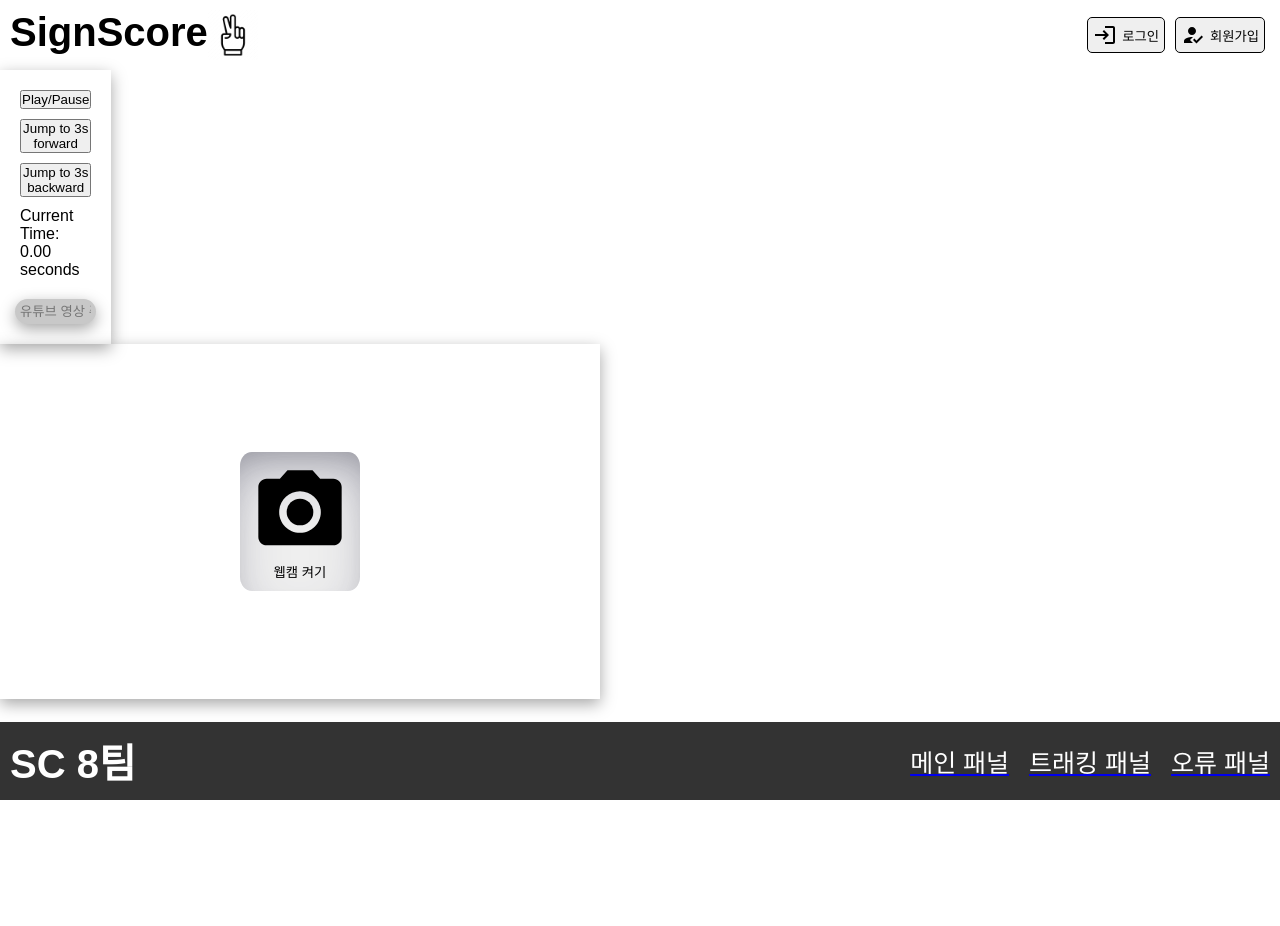
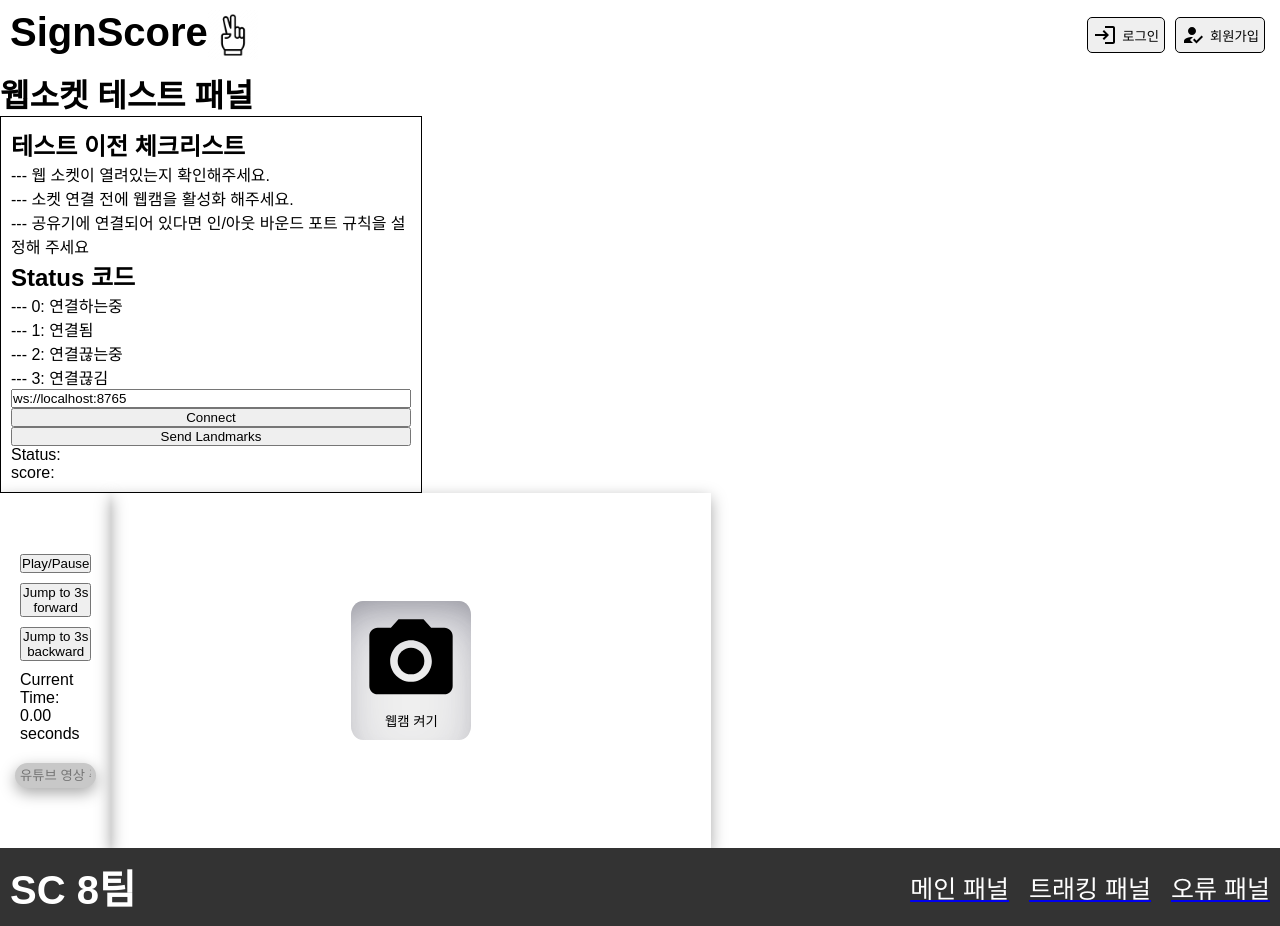
Before and after one commit to GDG-on-Campus-KNU/4th-SC-Team-8-FE, a React (Vite) app: page /game/1 in a window 1280 px wide. Before the commit the page ends 800 px from the top, so only its background shows below. Built offline with nearby package versions, Linux system fonts and the light colour scheme; no server answers; a web font is replaced by a local one.

Commit message:
ADD: WebSocket Test Panel

```diff
--- a/src/index.css
+++ b/src/index.css
@@ -25,5 +25,5 @@
 .dummy {
   width: min-content;
   justify-content: space-evenly;
-
+  border-top-left-radius: ;
 }
--- a/src/main.tsx
+++ b/src/main.tsx
@@ -4,7 +4,7 @@ import './index.css'
 import App from './App.tsx'
 
 createRoot(document.getElementById('root')!).render(
-  <StrictMode>
+  // <StrictMode>
       <App />
-  </StrictMode>,
+  // </StrictMode>,
 )
--- a/src/pages/game/components/WebcamPanel.tsx
+++ b/src/pages/game/components/WebcamPanel.tsx
@@ -15,7 +15,8 @@ const WebcamPanel = () => {
       style={{ width: screenResolution.x, height: screenResolution.y }}
     >
       {cameraEnabled ? (
-        <PostureLandmarker/>// <HandLandmarker />
+        // <PostureLandmarker/>
+        <HandLandmarker />
       ) : (
         <WebCamAccessButton
           onClick={() => {
--- a/src/pages/game/gamePage.tsx
+++ b/src/pages/game/gamePage.tsx
@@ -1,16 +1,72 @@
+import { useState, createContext, useContext, useEffect } from 'react';
 import YoutubeVideoPlayPanel from './components/YoutubeVideoPlayPanel';
 import WebcamPanel from './components/WebcamPanel';
+import Socket from "./webSocket/socket";
+import { ai } from '../../shared/ServerEndpoint';
+import styled from 'styled-components';
 // import PostureLandmarker from './utils/postureLandmarker';
 // import YoutubeHandTracking from './utils/youtubeHandTracking';
+
+//Ex: sendSubtitleRequest("https://www.youtube.com/watch?v=gI5uNff3kbM");
+//To be implemented... captions are separated apart, unable to use it...
+// function sendSubtitleRequest(youtubeUrl: string) {
+//     fetch(`${ai}/get_subtitle`, {
+//         method: 'POST',
+//         headers: {
+//             'Content-Type': 'application/json'
+//         },
+//         body: JSON.stringify({ url: youtubeUrl, lang: "ko" })
+//     })
+//         .then(response => response.json())
+//         .then(data => {
+//             console.log(data);
+//         })
+//         .catch(error => {
+//             console.error('Error:', error);
+//         });
+// }
+
+
+interface LandmarkContextProps {
+    landmarks: any;
+    setLandmarks: React.Dispatch<React.SetStateAction<any>>;
+}
+
+const LandmarkContext = createContext<LandmarkContextProps | undefined>(undefined); // Use undefined
+
+export const useLandmarkContext = () => {
+    const context = useContext(LandmarkContext);
+    if (!context) {
+        throw new Error("useLandmarkContext must be used within a LandmarkContextProvider");
+    }
+    return context;
+};
+
 const GamePage = () => {
+    const [landmarks, setLandmarks] = useState();
+
+    // useEffect(() => {
+    //     console.log(landmarks);
+    // }, [landmarks]);
+
+
     return (
         <>
-        <YoutubeVideoPlayPanel/>
-        <WebcamPanel/>
-        {/* <PostureLandmarker/> */}
-        {/* <YoutubeHandTracking/> */}
+            <LandmarkContext.Provider value={{ landmarks, setLandmarks }}>
+                <Socket></Socket>
+                <PanelWrapper>
+                    <YoutubeVideoPlayPanel />
+                    <WebcamPanel />
+                </PanelWrapper>
+                {/* <PostureLandmarker/> */}
+                {/* <YoutubeHandTracking/> */}
+            </LandmarkContext.Provider>
         </>
     );
 }
 
+const PanelWrapper = styled.div`
+    display: flex;
+`;
+
 export default GamePage;
--- a/src/pages/game/utils/handLandmarker.tsx
+++ b/src/pages/game/utils/handLandmarker.tsx
@@ -4,6 +4,7 @@ import { css } from "@emotion/css";
 import { Camera } from "@mediapipe/camera_utils";
 import { Hands, Results } from "@mediapipe/hands";
 import { drawCanvas } from "./drawCanvas";
+import { useLandmarkContext } from "../gamePage";
 
 //https://velog.io/@jsj9620/React-MediaPipe-Hands-%EC%9B%B9%EC%97%90%EC%84%9C-%EB%9D%84%EC%9B%8C%EB%B3%B4%EA%B8%B0
 
@@ -13,20 +14,22 @@ const HandLandmarker = () => {
   const webcamRef = useRef<Webcam>(null);
   const canvasRef = useRef<HTMLCanvasElement>(null);
   const resultsRef = useRef<Results>(null);
-
+  const { setLandmarks } = useLandmarkContext();
   /**
    * 검출결과（프레임마다 호출됨）
    * @param results
    */
   const onResults = useCallback((results: Results) => {
     resultsRef.current = results;
-
+    setLandmarks(results);
     const canvasCtx = canvasRef.current!.getContext("2d")!;
     drawCanvas(canvasCtx, results);
   }, []);
 
   // 초기 설정
   useEffect(() => {
+    setLandmarks(resultsRef.current);
+
     const hands = new Hands({
       locateFile: (file) => {
         return `https://cdn.jsdelivr.net/npm/@mediapipe/hands/${file}`;
@@ -75,6 +78,7 @@ const HandLandmarker = () => {
           ref={webcamRef}
           screenshotFormat="image/jpeg"
           videoConstraints={{
+            // frameRate: { ideal: 30, max: 60 },
             width: screenResolution.x,
             height: screenResolution.y,
             facingMode: "user",
--- /dev/null
+++ b/src/pages/game/webSocket/socket.tsx
@@ -0,0 +1,132 @@
+import React, { useState, useEffect, useRef } from "react";
+import { useLandmarkContext } from "../gamePage";
+
+
+function Socket() {
+  // const websocket = useRef<WebSocket | null>(null);
+  const [websocket, setWebsocket] = useState<WebSocket | null>(null);
+  const { landmarks } = useLandmarkContext();
+
+  // useEffect(() => {
+  //   websocket.current = new WebSocket("ws://localhost:8765");
+
+  //   websocket.current.onopen = () => {
+  //     console.log("WebSocket connection established");
+  //   };
+
+  //   websocket.current.onclose = () => {
+  //     console.log("WebSocket connection closed");
+  //   };
+
+  //   websocket.current.onmessage = (event) => {
+  //     console.log("WebSocket: ", event.data);
+  //   };
+
+  //   websocket.current.onerror = (error) => {
+  //     console.error("WebSocket error:", error);
+  //   };
+
+  //   // Clean up function to close the WebSocket connection when the component unmounts
+  //   return () => {
+  //     if (
+  //       websocket.current &&
+  //       websocket.current.readyState === WebSocket.OPEN
+  //     ) {
+  //       websocket.current.close();
+  //     }
+  //   };
+  // }, []); // Empty dependency array ensures this effect runs only once after the initial render
+
+  // const handleSendMessage = () => {
+  //   if (websocket.current && websocket.current.readyState === WebSocket.OPEN) {
+  //     websocket.current.send(landmarks);
+  //   }
+  // };
+
+  const [rep, setRep] = useState("ws://localhost:8765");
+  const [score, setScore] = useState("");
+
+  useEffect(() => {
+    if (websocket != null) {
+      websocket.onmessage = (e) => {
+        setScore(e.data);
+        console.log(e.data);
+      };
+    }
+  }, [websocket])
+
+  return (
+    <>
+      <h1>웹소켓 테스트 패널</h1>
+      <div style={{ display: "flex", flexDirection: "column", width: "400px", padding: "10px", border: "1px solid black" }}>
+        <h2>테스트 이전 체크리스트</h2>
+        <ul>
+          <li>--- 웹 소켓이 열려있는지 확인해주세요.</li>
+          <li>--- 소켓 연결 전에 웹캠을 활성화 해주세요.</li>
+          <li>--- 공유기에 연결되어 있다면 인/아웃 바운드 포트 규칙을 설정해 주세요</li>
+        </ul>
+        <h2>Status 코드</h2>
+        <p>--- 0: 연결하는중</p>
+        <p>--- 1: 연결됨</p>
+        <p>--- 2: 연결끊는중</p>
+        <p>--- 3: 연결끊김</p>
+        <input type="text" placeholder="ws://xxx.xxx.xxx.xxx:x" value="ws://localhost:8765" onChange={(e) => setRep(e.target.value)} />
+        <div style={{ display: "flex", flexDirection: "column" }}>
+          <button onClick={() => {
+            setWebsocket(new WebSocket(rep));
+          }}>Connect</button>
+          <button onClick={() => {
+            console.log(landmarks);
+            let data = { multiHandLandmarks: landmarks.multiHandLandmarks, multiHandWorldLandmarks: landmarks.multiHandWorldLandmarks, multiHandedness: landmarks.multiHandedness };
+            websocket?.send(JSON.stringify(data));
+          }}>Send Landmarks</button>
+
+          <span>Status: {websocket?.readyState}</span>
+          <span>score: {score}</span>
+        </div>
+      </div>
+      <code>
+
+      </code>
+    </>
+  );
+}
+
+export default Socket;
+
+
+//WebSocket python code
+/*
+import asyncio
+import websockets
+import json
+
+clients = set()
+
+async def send(socket, data):
+    await socket.send(data)
+
+async def recieve(socket):
+    clients.add(socket)
+    async for message in socket:
+        landmarks = json.loads(message)
+        print(landmarks["multiHandLandmarks"])
+        print(landmarks["multiHandWorldLandmarks"])
+        print(landmarks["multiHandedness"])
+
+async def handle_input():
+    while True:
+        score = await asyncio.to_thread(input, "Enter score: ")
+        if clients:
+            await asyncio.gather(*[send(socket, score) for socket in clients])
+        else:
+            print("No clients connected.")
+
+async def main():
+    async with websockets.serve(recieve, "localhost", 8765) as server:
+        print("WebSocket server started at ws://localhost:8765")
+        await handle_input()
+
+if __name__ == "__main__":
+    asyncio.run(main())
+*/
--- a/src/pages/main/mainPage.tsx
+++ b/src/pages/main/mainPage.tsx
@@ -1,6 +1,7 @@
 import styled from "styled-components";
 import { useEffect, useState } from "react";
 import YouTubeVideoDetails from "./utils/YoutubeVideoDetails";
+import VideoCard from "./utils/VideoCard";
 import { GoogleLogin } from "../../shared/auth";
 //https://developers.google.com/identity/sign-in/web/sign-in?hl=ko
 import { fetchRandomVideos } from "./apis/YoutubeVideoFetchAPI";
@@ -85,7 +86,7 @@ const MainPage = () => {
             <Button>검색</Button>
           </div>
         </SubDiv1>
-        <SubDiv2>
+        {/* <SubDiv2>
           <p>바로 플레이 하세요!</p>
           <button
             onClick={() => {
@@ -105,7 +106,18 @@ const MainPage = () => {
               ))
             )}
           </VideoListWrapper>
-        </SubDiv2>
+        </SubDiv2> */}
+        <VideoCardWrapper>
+            {loading ? (
+              <p>Loading...</p>
+            ) : (
+              randomVideos.map((video, index) => (
+                <div key={index}>
+                  <VideoCard videoUrl={video.youtubeLink} />
+                </div>
+              ))
+            )}
+          </VideoCardWrapper>
       </PanelDiv>
     </>
   );
@@ -162,8 +174,12 @@ const SubDiv2 = styled.div`
   background: #333;
 `;
 
-const VideoListWrapper = styled.div`
-  max-height: 400px;
+const VideoCardWrapper = styled.div`
+  display: flex;
+  flex-wrap: wrap;
+  justify-content: center;
+  gap: 50px;
+  max-height: 73.5vh;
   overflow-y: auto;
 
   -ms-overflow-style: none; /* IE and Edge */
--- /dev/null
+++ b/src/pages/main/utils/VideoCard.tsx
@@ -0,0 +1,119 @@
+import { useState, useEffect } from "react";
+import { useNavigate } from "react-router-dom";
+import styled from "styled-components";
+
+const VideoCard = ({ videoUrl }: { videoUrl: string }) => {
+  const [videoData, setVideoData] = useState<{
+    title: string;
+    thumbnails: { high: { url: string } };
+    description: string;
+  } | null>(null);
+  const API_KEY = import.meta.env.VITE_YOUTUBE_DATA_API_V3_KEY; // Replace with your actual API key
+
+  const navigate = useNavigate();
+
+  const getVideoId = (url: string) => {
+    const match = url.match(
+      /(?:youtube\.com\/(?:[^\/]+\/.+\/|(?:v|e(?:mbed)?)\/|.*[?&]v=)|youtu\.be\/)([^"&?\/\s]{11})/
+    );
+    return match ? match[1] : null;
+  };
+  useEffect(() => {
+    const fetchVideoData = async () => {
+      const videoId = getVideoId(videoUrl);
+      if (!videoId) return;
+
+      const apiUrl = `https://www.googleapis.com/youtube/v3/videos?id=${videoId}&part=snippet&key=${API_KEY}`;
+      try {
+        const response = await fetch(apiUrl);
+        const data = await response.json();
+        if (data.items.length > 0) {
+          setVideoData(data.items[0].snippet);
+        }
+      } catch (error) {
+        console.error("Error fetching video details:", error);
+      }
+    };
+
+    fetchVideoData();
+  }, [videoUrl]);
+
+  return videoData ? (
+    <YTBoxWrapper>
+      <Thumbnail src={videoData.thumbnails.high.url} alt="YouTube Thumbnail" />
+      <CaptionWrapper>
+        <h5>{videoData.title}</h5>
+        <p>{videoData.description}</p>
+      </CaptionWrapper>
+      <Button onClick={() => navigate(`/game/${getVideoId(videoUrl)}`)}>
+        연습하기
+      </Button>
+    </YTBoxWrapper>
+  ) : (
+    <p>Loading...</p>
+  );
+};
+
+const Button = styled.button`
+  margin: auto 0 0 0;
+  width: 100%;
+  height: 50px;
+  display: flex;
+  justify-content: center;
+  align-items: center;
+  gap: 5px;
+
+  // border: 1px solid black;
+  border: none;
+  border-bottom-right-radius: 10px;
+  border-bottom-left-radius: 10px;
+  padding: 5px;
+  transition: 0.3s;
+
+  &:hover {
+    background: black;
+    color: white;
+    transition: 0.3s;
+  }
+`;
+
+const YTBoxWrapper = styled.div`
+  width: 300px;
+  height: 380px;
+  border: 0px solid black;
+  border-radius: 10px;
+  display: flex;
+  flex-direction: column;
+  box-shadow: 0px 5px 15px 0px rgba(0, 0, 0, 0.35);
+`;
+
+const Thumbnail = styled.img`
+  width: 100%;
+  object-position: center;
+  border-top-right-radius: 10px;
+  border-top-left-radius: 10px;
+`;
+
+const CaptionWrapper = styled.div`
+  padding: 10px;
+  display: flex;
+  flex-direction: column;
+  h5 {
+    font-size: 20px;
+    overflow: hidden;
+    text-overflow: ellipsis;
+    display: -webkit-box;
+    -webkit-line-clamp: 2; /* Number of lines to show */
+    -webkit-box-orient: vertical;
+  }
+  p {
+    font-size: 15px;
+    overflow: hidden;
+    text-overflow: ellipsis;
+    display: -webkit-box;
+    -webkit-line-clamp: 2; /* Number of lines to show */
+    -webkit-box-orient: vertical;
+  }
+`;
+
+export default VideoCard;
--- a/src/shared/ServerEndpoint.tsx
+++ b/src/shared/ServerEndpoint.tsx
@@ -1 +1,2 @@
 export const backend = "";//"http://34.64.111.10:8080";// //"";Proxy used, fix later...
+export const ai = "http://34.64.54.31:5050";
--- a/vite.config.ts
+++ b/vite.config.ts
@@ -11,8 +11,8 @@ export default defineConfig({
         target: "http://34.64.111.10:8080",
         changeOrigin: true,
         secure: false
-      }
-    }
+      },
+    },
   },
   //==============================Proxy<RemoveLater>==============================
 })
```
